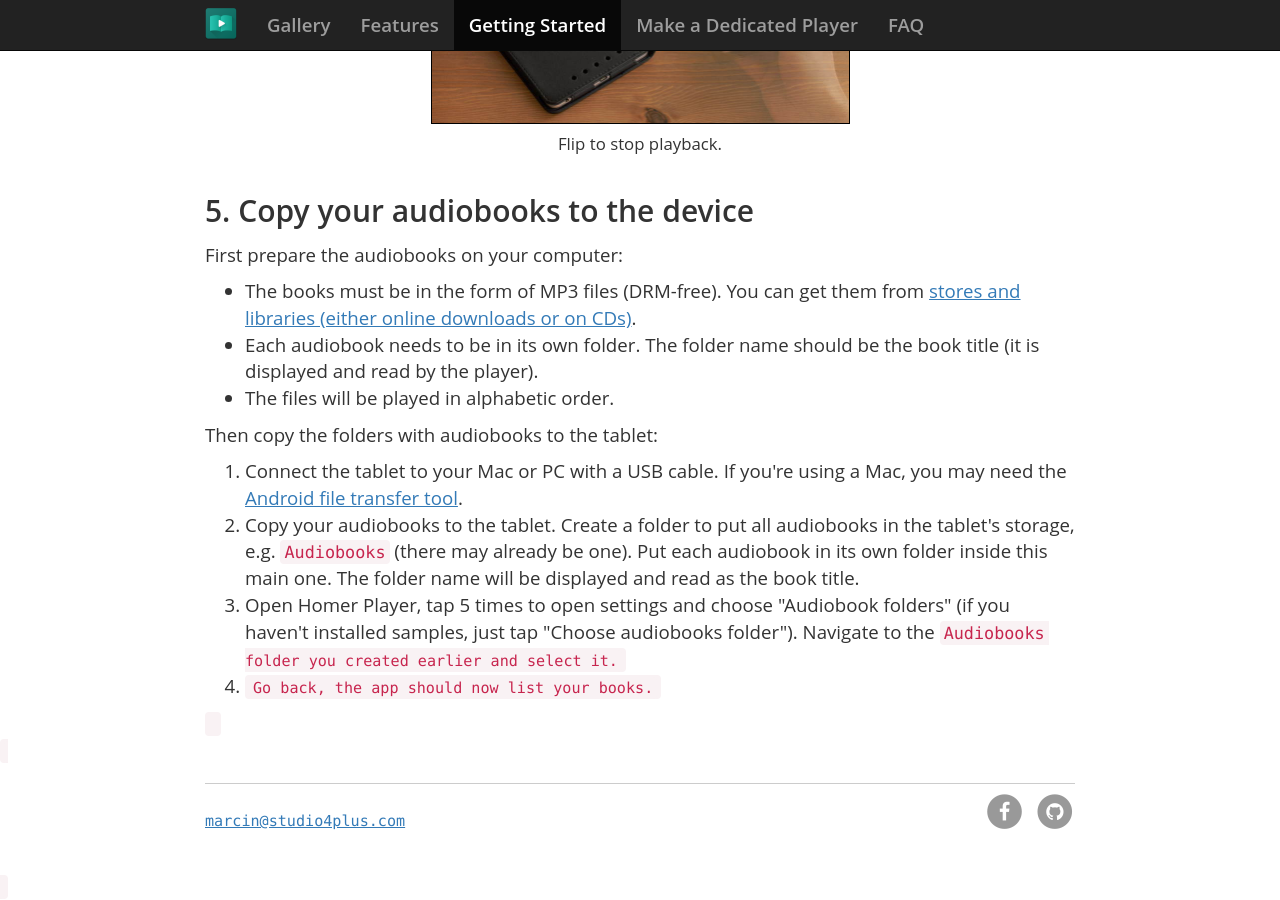
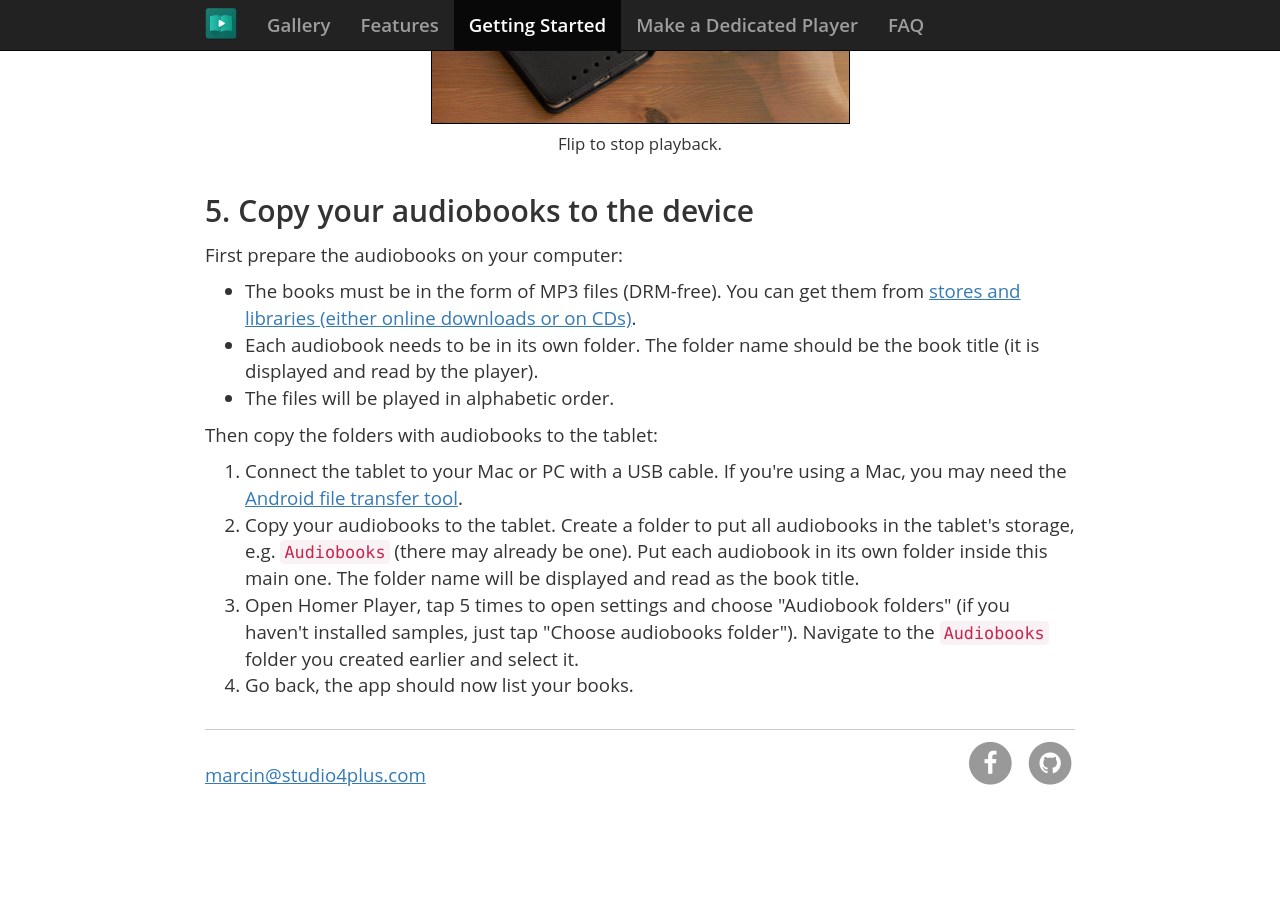
Before and after one commit to msimonides/homerplayer, a Jekyll site: the page built from getting-started.html, in a window 1280 px wide and 900 px high, scrolled down 1878 px. Built offline with Jekyll 4.4.1, drawn with Linux system fonts in a browser that asks for light colours; nearby versions of some CDN libraries; some web fonts are replaced; comment, search, counter and statistics services are not loaded; after the commit the page ends 2714 px from its top, so only the background shows below that.

Commit message:
Fix incorrect text style.

```diff
--- a/getting-started.html
+++ b/getting-started.html
@@ -96,7 +96,7 @@ one). Put each audiobook in its own folder inside this main one. The folder
 name will be displayed and read as the book title.
 <li>Open Homer Player, tap 5 times to open settings and choose "Audiobook
 folders" (if you haven't installed samples, just tap "Choose audiobooks
-folder"). Navigate to the <code>Audiobooks<code> folder you created earlier
+folder"). Navigate to the <code>Audiobooks</code> folder you created earlier
 and select it.
 <li>Go back, the app should now list your books.
 </ol>
```
